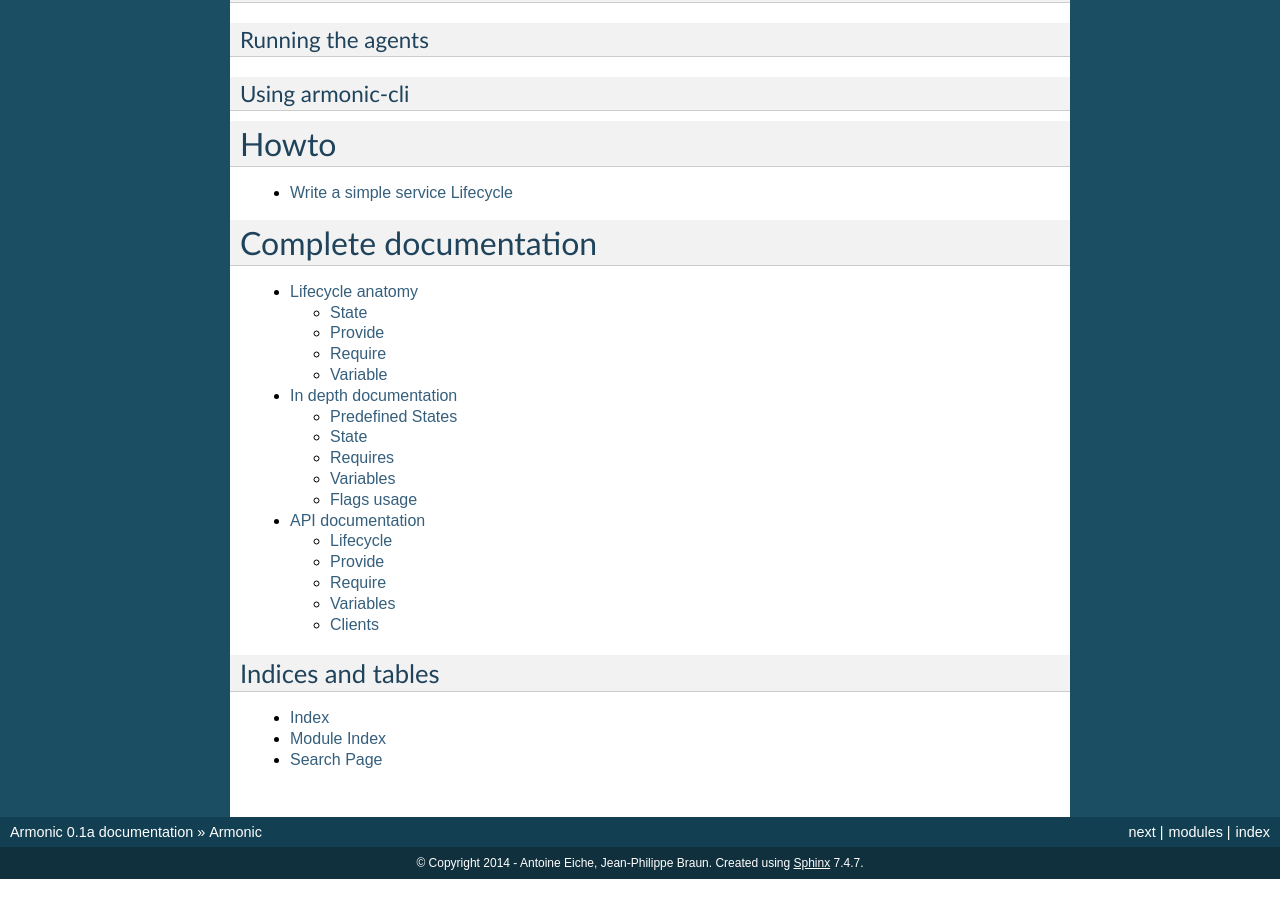
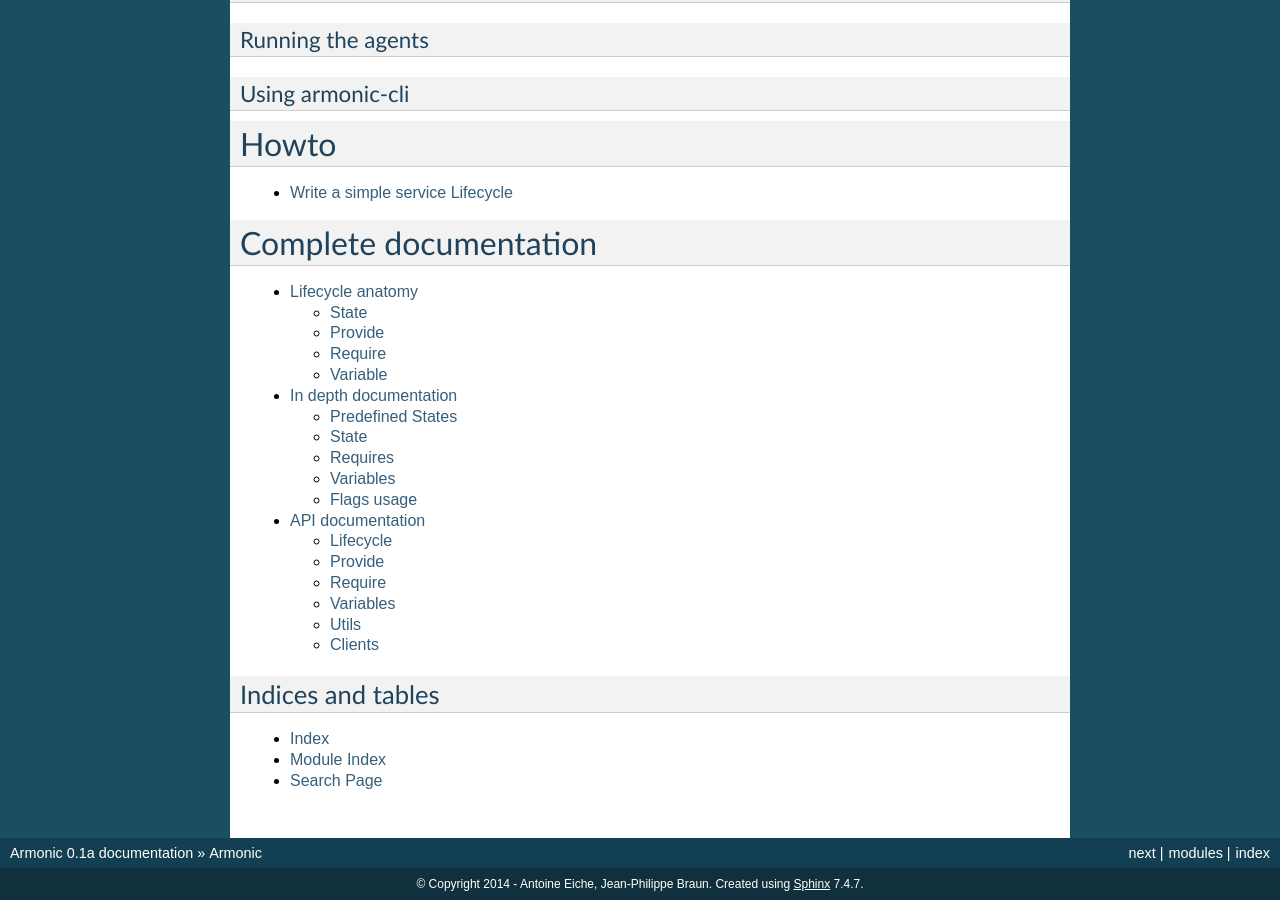
Before and after one commit to armonic/armonic, a Sphinx documentation site: the page built from doc/source/index.rst, in a window 1280 px wide and 900 px high, scrolled down 1039 px. Built offline with Sphinx 7.4.7, drawn with Linux system fonts in a browser that asks for light colours; before the commit the page ends 1918 px from its top, so only the background shows below that.

```diff
--- a/doc/source/api.rst
+++ b/doc/source/api.rst
@@ -27,6 +27,12 @@ Variables
 .. automodule:: armonic.variable
    :members:
 
+Utils
+=====
+
+.. automodule:: armonic.process
+   :members:
+
 
 Clients
 =======
```
